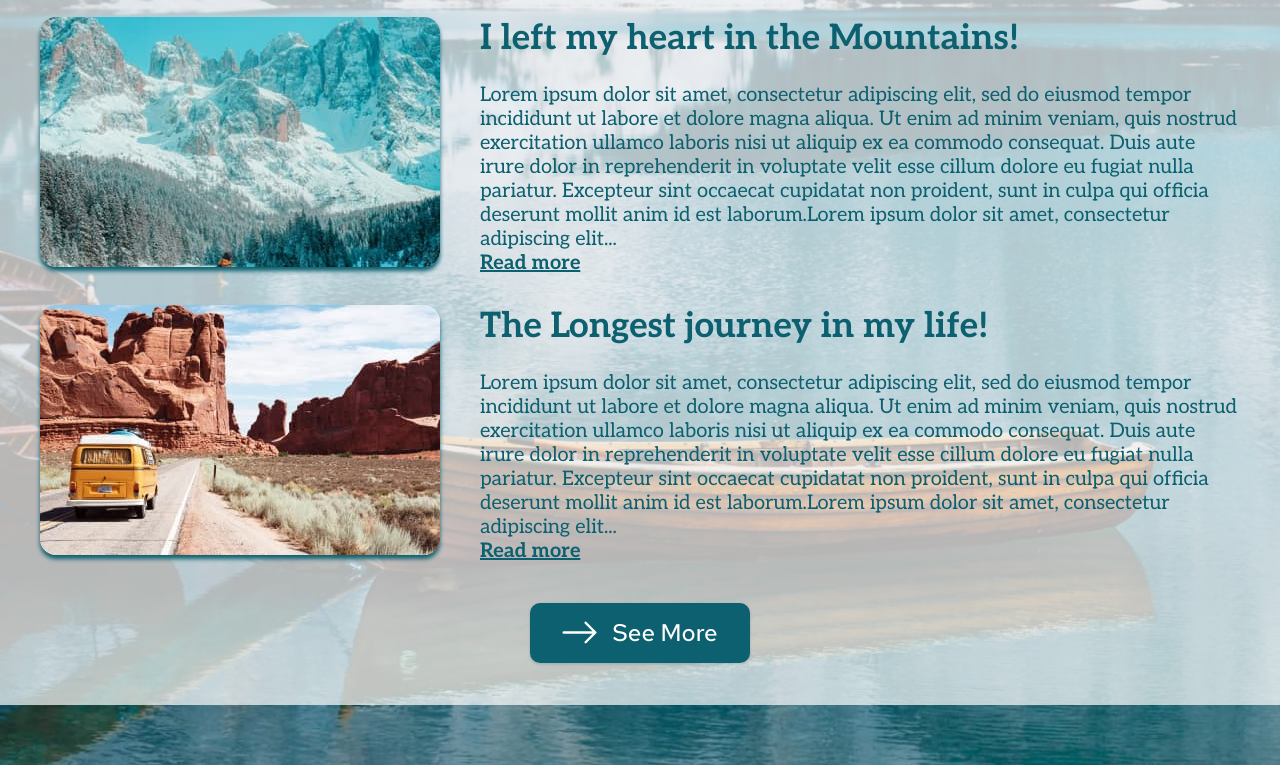
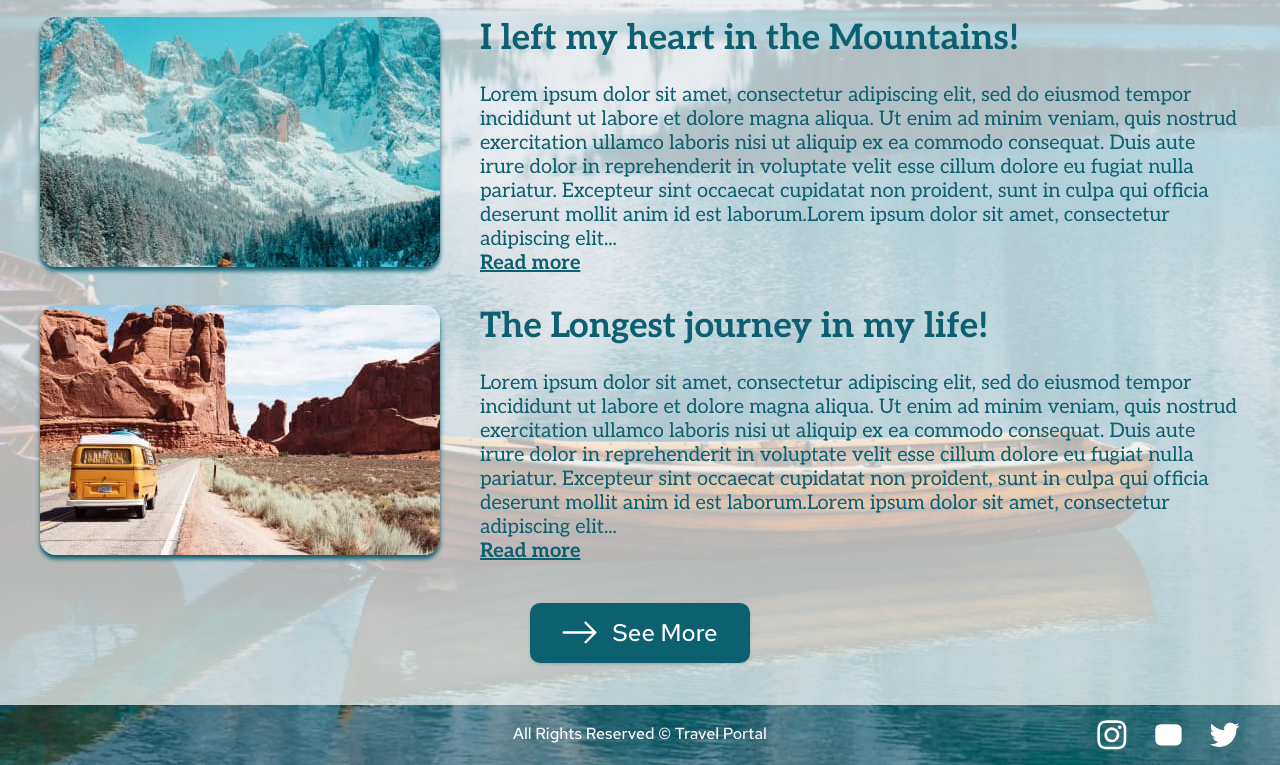
Before and after one commit to sashua/rsschool-2022q2, a plain HTML site: page travel/index.html in a window 1280 px wide. Shown: the part 3029-3794 px from the top of the page. Drawn offline with nearby package versions, Linux system fonts and the light colour scheme; a web font is replaced by a local one.

Commit message:
feat: add footer

```diff
--- a/travel/css/styles.css
+++ b/travel/css/styles.css
@@ -438,5 +438,50 @@ img {
 .stories_button {
   margin: 0 auto;
 }
+/* --- Stories styles end --- */
 
-/* --- Stories styles end --- */
+/* === Footer styles start === */
+.footer {
+  position: absolute;
+  bottom: 0;
+  left: 0;
+
+  width: 100%;
+}
+
+.footer__container {
+  position: relative;
+
+  display: flex;
+  justify-content: center;
+  align-items: center;
+  height: 60px;
+}
+
+.footer__text {
+  font-family: var(--secondary-font);
+  font-weight: 500;
+  font-size: 16px;
+  line-height: 1.3;
+  color: var(--white-color);
+}
+
+.social {
+  position: absolute;
+  right: 20px;
+  bottom: 50%;
+  transform: translateY(50%);
+
+  display: flex;
+  column-gap: 24px;
+}
+
+.social__link {
+  color: var(--white-color);
+}
+
+.social__svg {
+  display: block;
+  fill: currentColor;
+}
+/* --- Footer styles start --- */
--- a/travel/index.html
+++ b/travel/index.html
@@ -21,6 +21,7 @@
     <link rel="stylesheet" href="./css/styles.css" />
   </head>
   <body>
+    <!-- Wrapper start -->
     <div class="wrapper">
       <!-- Header start -->
       <header class="header">
@@ -33,16 +34,16 @@
           </div>
           <ul class="nav">
             <li class="nav__item">
-              <a href="!#" class="nav__link">How It Works</a>
+              <a href="#!" class="nav__link">How It Works</a>
             </li>
             <li class="nav__item">
-              <a href="!#" class="nav__link">Plan Your Trip</a>
+              <a href="#!" class="nav__link">Plan Your Trip</a>
             </li>
             <li class="nav__item">
-              <a href="!#" class="nav__link">Destinations</a>
+              <a href="#!" class="nav__link">Destinations</a>
             </li>
             <li class="nav__item">
-              <a href="!#" class="nav__link">Travel Stories</a>
+              <a href="#!" class="nav__link">Travel Stories</a>
             </li>
           </ul>
           <button class="button" type="button">Login</button>
@@ -196,7 +197,7 @@
                   mollit anim id est laborum.Lorem ipsum dolor sit amet,
                   consectetur adipiscing elit...
                 </p>
-                <a href="!#" class="stories__link">Read more</a>
+                <a href="#!" class="stories__link">Read more</a>
               </div>
             </li>
             <li class="stories__item">
@@ -222,7 +223,7 @@
                   mollit anim id est laborum.Lorem ipsum dolor sit amet,
                   consectetur adipiscing elit...
                 </p>
-                <a href="!#" class="stories__link">Read more</a>
+                <a href="#!" class="stories__link">Read more</a>
               </div>
             </li>
             <li class="stories__item">
@@ -248,7 +249,7 @@
                   mollit anim id est laborum.Lorem ipsum dolor sit amet,
                   consectetur adipiscing elit...
                 </p>
-                <a href="!#" class="stories__link">Read more</a>
+                <a href="#!" class="stories__link">Read more</a>
               </div>
             </li>
             <li class="stories__item">
@@ -274,7 +275,7 @@
                   mollit anim id est laborum.Lorem ipsum dolor sit amet,
                   consectetur adipiscing elit...
                 </p>
-                <a href="!#" class="stories__link">Read more</a>
+                <a href="#!" class="stories__link">Read more</a>
               </div>
             </li>
           </ul>
@@ -290,6 +291,38 @@
         </div>
       </section>
       <!-- Stories end -->
+
+      <!-- Footer start -->
+      <footer class="footer">
+        <div class="footer__container container">
+          <p class="footer__text">All Rights Reserved © Travel Portal</p>
+          <ul class="footer__social social">
+            <li class="social__item">
+              <a href="#!" class="social__link">
+                <svg class="social__svg" width="32" height="32">
+                  <use href="./img/icons.svg#icon-instagram"></use>
+                </svg>
+              </a>
+            </li>
+            <li class="social__item">
+              <a href="#!" class="social__link">
+                <svg class="social__svg" width="32" height="32">
+                  <use href="./img/icons.svg#icon-youtube"></use>
+                </svg>
+              </a>
+            </li>
+            <li class="social__item">
+              <a href="#!" class="social__link">
+                <svg class="social__svg" width="32" height="32">
+                  <use href="./img/icons.svg#icon-twitter"></use>
+                </svg>
+              </a>
+            </li>
+          </ul>
+        </div>
+      </footer>
+      <!-- Footer end -->
     </div>
+    <!-- Wrapper end -->
   </body>
 </html>
```
Also changed, not shown: travel/img/icons.svg.
